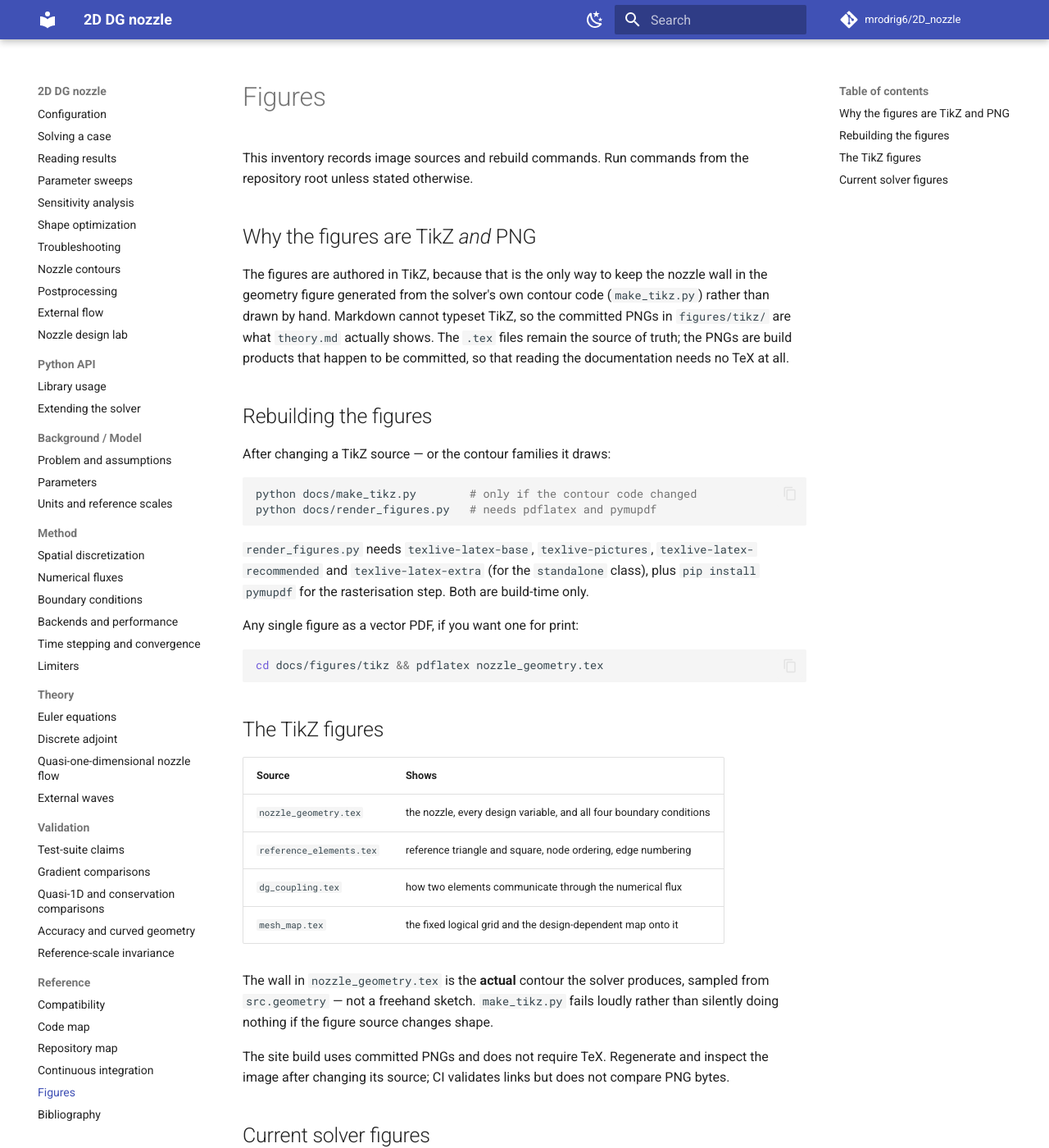
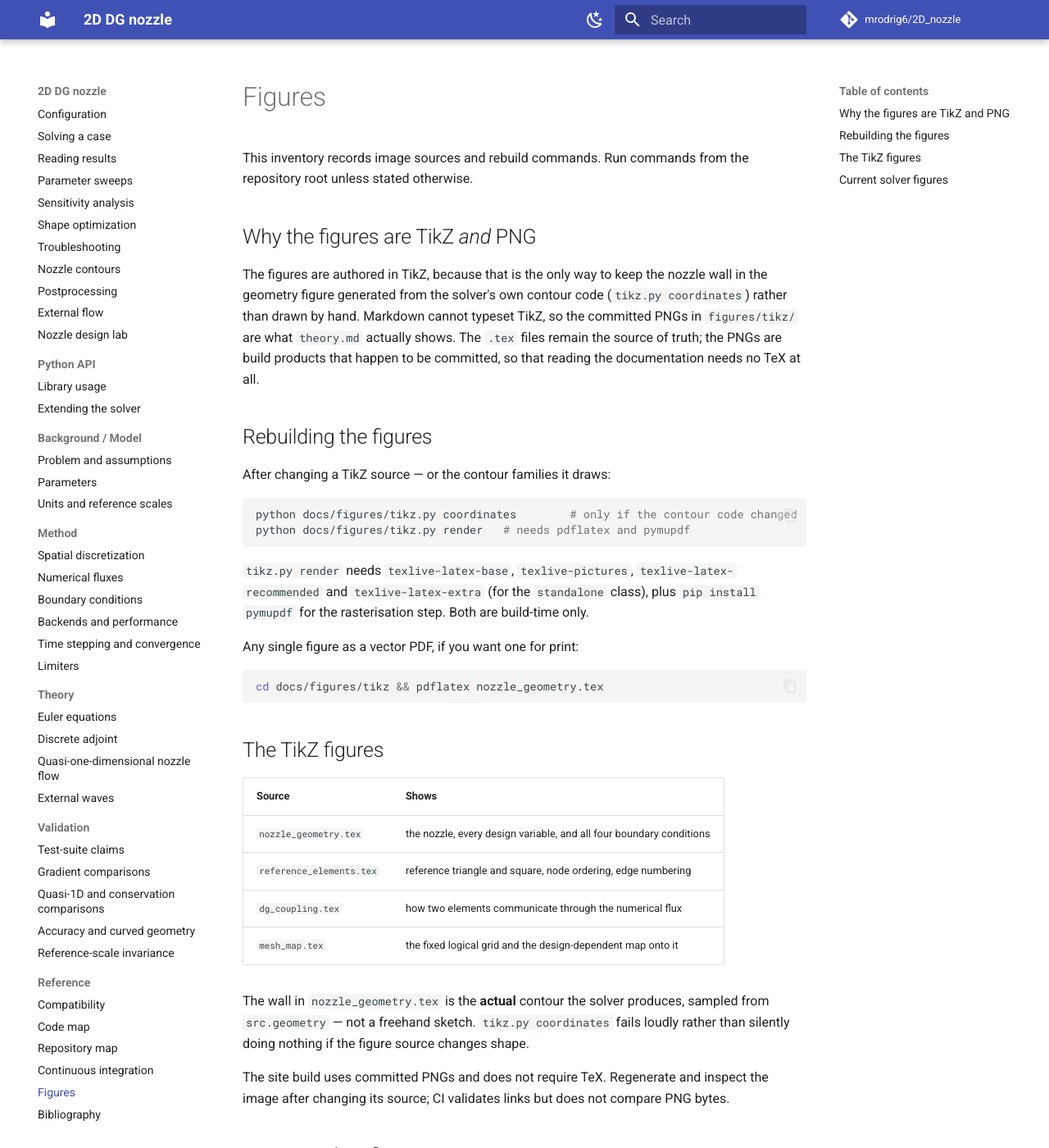
Before and after one commit to mrodrig6/2D_nozzle, an MkDocs documentation site: the page built from docs/reference/figures.md, in a window 1280 px wide and 1400 px high. Shown: the whole window at 82% size. Built offline with MkDocs 1.6.1 and Material for MkDocs 9.7.7, drawn with Linux system fonts in a browser that asks for light colours; comment, search, counter and statistics services are not loaded; some of the changed text lies outside the part shown.

Commit message:
Merge the two TikZ scripts into docs/figures/tikz.py
render_figures.py compiles and rasterises the TikZ figures, and
make_tikz.py regenerates the nozzle wall coordinates they draw. They
serve one purpose, so they are now two subcommands of one script:

  python docs/figures/tikz.py coordinates
  python docs/figures/tikz.py render

The coordinate step reproduces the committed nozzle_geometry.tex
exactly. The render step needs pdflatex, which this change could not
run, so it is unverified here; the sources are unchanged, so the
committed PNGs stay valid.

Co-Authored-By: mrodrig6 <mrodrig6@gmail.com>
Claude-Session: https://claude.ai/code/session_01TFjpFwX4enWd1Mq3H79C1t

````diff
--- a/docs/reference/figures.md
+++ b/docs/reference/figures.md
@@ -6,7 +6,7 @@ This inventory records image sources and rebuild commands. Run commands from the
 
 The figures are authored in TikZ, because that is the only way to keep the
 nozzle wall in the geometry figure generated from the solver's own contour code
-(`make_tikz.py`) rather than drawn by hand. Markdown cannot typeset TikZ, so
+(`tikz.py coordinates`) rather than drawn by hand. Markdown cannot typeset TikZ, so
 the committed PNGs in `figures/tikz/` are what `theory.md` actually shows.
 The `.tex` files remain the source of truth; the PNGs are build products that
 happen to be committed, so that reading the documentation needs no TeX at all.
@@ -16,11 +16,11 @@ happen to be committed, so that reading the documentation needs no TeX at all.
 After changing a TikZ source — or the contour families it draws:
 
 ```bash
-python docs/make_tikz.py        # only if the contour code changed
-python docs/render_figures.py   # needs pdflatex and pymupdf
+python docs/figures/tikz.py coordinates        # only if the contour code changed
+python docs/figures/tikz.py render   # needs pdflatex and pymupdf
 ```
 
-`render_figures.py` needs `texlive-latex-base`, `texlive-pictures`,
+`tikz.py render` needs `texlive-latex-base`, `texlive-pictures`,
 `texlive-latex-recommended` and `texlive-latex-extra` (for the `standalone`
 class), plus `pip install pymupdf` for the rasterisation step. Both are
 build-time only.
@@ -41,7 +41,7 @@ cd docs/figures/tikz && pdflatex nozzle_geometry.tex
 | `mesh_map.tex` | the fixed logical grid and the design-dependent map onto it |
 
 The wall in `nozzle_geometry.tex` is the **actual** contour the solver
-produces, sampled from `src.geometry` — not a freehand sketch. `make_tikz.py`
+produces, sampled from `src.geometry` — not a freehand sketch. `tikz.py coordinates`
 fails loudly rather than silently doing nothing if the figure source changes
 shape.
 
@@ -63,6 +63,6 @@ python docs/figures/rebuild.py --output /tmp/nozzle-figures
 | `area_ratio_sweep.png`, `area_ratio_sweep.csv` | Smooth AR=2–4 at refine=1; every point must converge |
 | `choked_mass_flow.png` | Smooth AR=2.5, back pressure 0.05–0.4 |
 | `jet_cells.png`, `jet_fields.png`, `nozzle_plume.png` | p=2 nozzle at back pressure 0.064, external ambient ratio 0.03 |
-| `tikz/*.png` | Adjacent `.tex` sources, rebuilt by `docs/render_figures.py` |
+| `tikz/*.png` | Adjacent `.tex` sources, rebuilt by `docs/figures/tikz.py render` |
 
 The recipe generates current illustrations, not byte-identical historical exports. The worked sweep extends to AR=4.5 and records stalled points at AR=4.25 and 4.5 on its refine=1 grid; the illustration recipe uses the verified range and asserts convergence.
````
Also changed, not shown: docs/figures/tikz.py (added, +176 -0 lines), docs/make_tikz.py (deleted, +0 -87 lines), docs/render_figures.py (deleted, +0 -104 lines), 4 other files.
